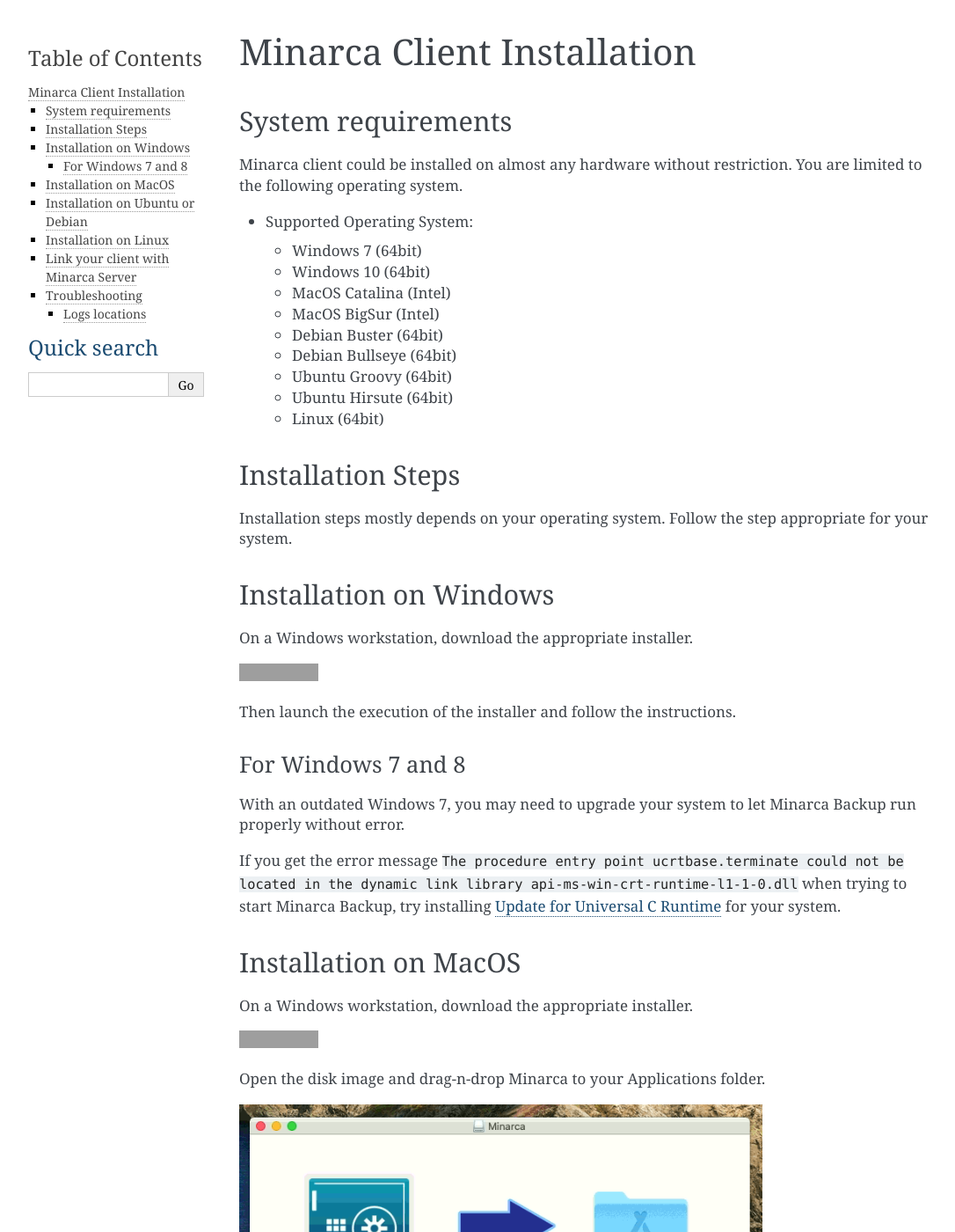
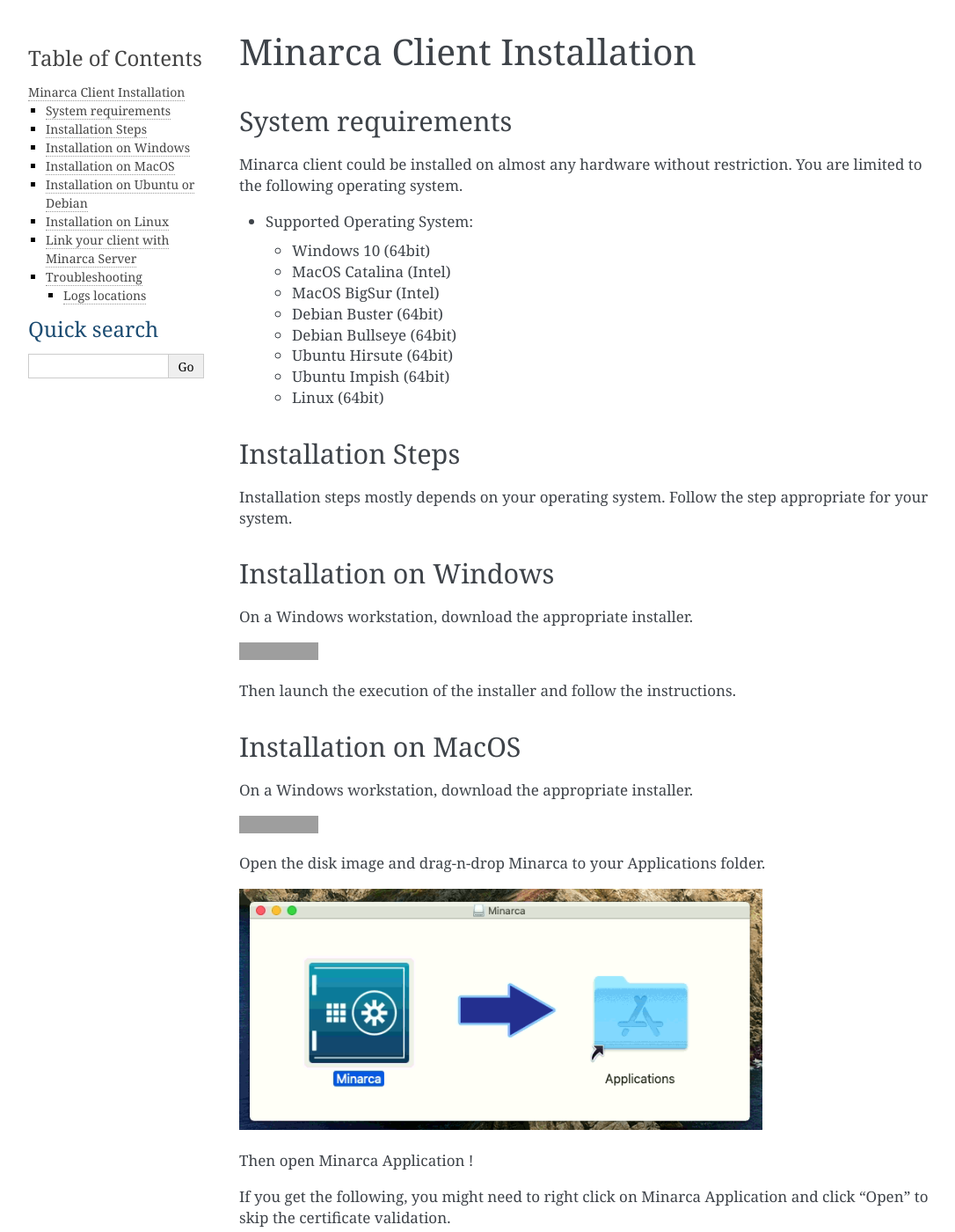
Before and after one commit to ikus060/minarca, a Sphinx documentation site: the page built from doc/minarca-client.md, in a window 1280 px wide and 1400 px high. Shown: the whole window at 88% size, without its empty margins (33-1119 px from the left). Built offline with Sphinx 7.4.7, drawn with Linux system fonts in a browser that asks for light colours; grey boxes are pictures that could not be loaded.

Commit message:
Update supported operating system

```diff
--- a/doc/minarca-client.md
+++ b/doc/minarca-client.md
@@ -6,14 +6,13 @@
 restriction. You are limited to the following operating system.
 
 * Supported Operating System:
-  * Windows 7 (64bit)
   * Windows 10 (64bit)
   * MacOS Catalina (Intel)
   * MacOS BigSur (Intel)
   * Debian Buster (64bit)
   * Debian Bullseye (64bit)
-  * Ubuntu Groovy (64bit)
   * Ubuntu Hirsute (64bit)
+  * Ubuntu Impish (64bit)
   * Linux (64bit)
 
 ## Installation Steps
@@ -27,13 +26,6 @@
 <a href="https://www.ikus-soft.com/archive/minarca/minarca-client-latest.exe"><img alt="Minarca Client for Windows" src="https://img.shields.io/badge/download-Minarca-blue?&logo=windows&style=for-the-badge"></a>
 
 Then launch the execution of the installer and follow the instructions.
-
-### For Windows 7 and 8
-
-With an outdated Windows 7, you may need to upgrade your system to let Minarca Backup run properly without error.
-
-If you get the error message `The procedure entry point ucrtbase.terminate could not be located in the dynamic link library api-ms-win-crt-runtime-l1-1-0.dll` when trying to start Minarca Backup,
-try installing [Update for Universal C Runtime](https://support.microsoft.com/en-us/topic/update-for-universal-c-runtime-in-windows-c0514201-7fe6-95a3-b0a5-287930f3560c) for your system.
 
 ## Installation on MacOS
 
```
